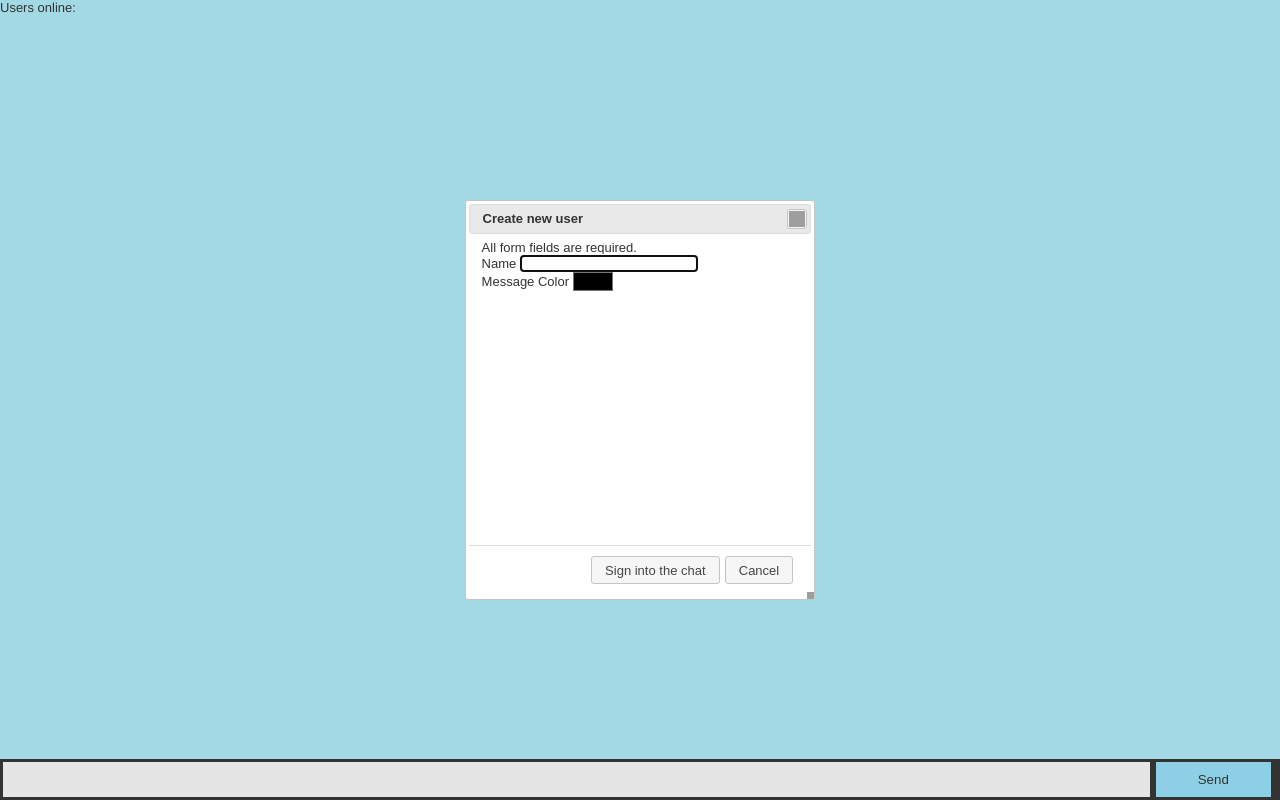
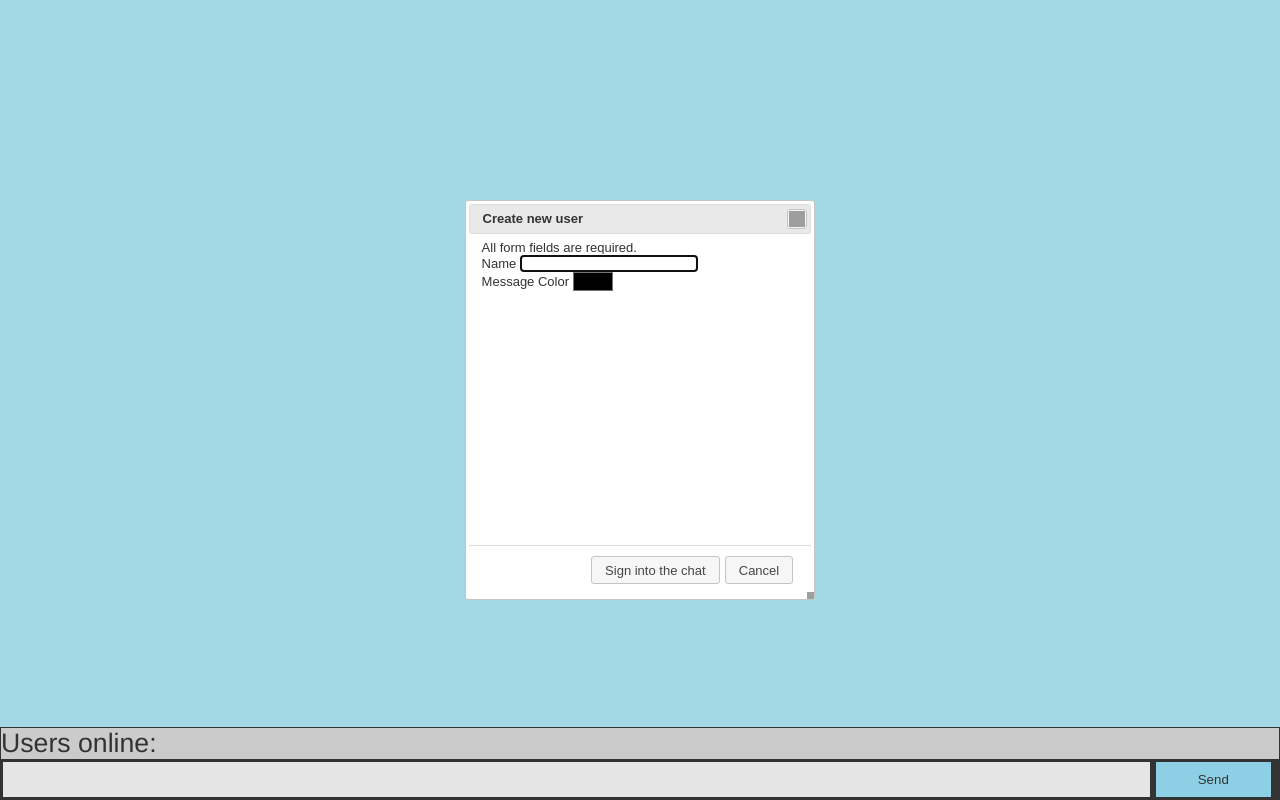
Before and after one commit to rosseng/nodejs-chatutil, a website: page index.html in a window 1280 px wide. Drawn offline with nearby package versions, Linux system fonts and the light colour scheme; grey boxes are pictures that could not be loaded.

Commit message:
Style and syntax

```diff
--- a/index.html
+++ b/index.html
@@ -12,12 +12,14 @@
 				#messages li { padding: 5px 10px; }
 				#messages li:nth-child(odd) { background: white; }
 				#chatContainer {  scroll: auto }
-	  #footer { height: 40pt;}
+				#footer { height: 38pt;}
 				#usersOn {position: fixed; bottom: 30pt; font: 24px Helvetica, Arial; background-color:#A0EEFF; width:100%;}
 				.connection {color:green; font-style:italic;}
 				.disconnection {color:red; font-style:italic;}
 				.userPad {padding-right: 5pt;}
 				#msgColor {width: 30pt; }
+				#users {font-size: 15pt;}
+				#liveUsers {position: fixed;bottom:30pt;font-size:20pt;width:100%;background-color:#dadada;border:thin solid black;}
 			</style>
 		<link rel="stylesheet" href="//code.jquery.com/ui/1.12.1/themes/base/jquery-ui.css">
 		<script src="https://code.jquery.com/jquery-1.12.4.js"></script>
@@ -28,13 +30,10 @@
 	<body>
 		<div id="dialog-form" title="Create new user">
 			<p class="validateTips">All form fields are required.</p>
-
 			<form id = "chatLogin">
-
 				<label for="name">Name</label>
 				<input type="text" name="name" id="name" value="" class="text ui-widget-content ui-corner-all">
 				<p>
-
 					<label for="msgColor">Message Color</label>
 					<select name="msgColor" id="msgColor" style="background-color: black">
 						<option value="black" selected style="background-color: black"></option>
@@ -48,12 +47,11 @@
 					</select>
 		  <!-- Allow form submission with keyboard without duplicating the dialog button -->
 				<input type="submit" tabindex="-1" style="position:absolute; top:-1000px">
-
 			</form>
 		</div>
     <div id="chatContainer">
         <ul id="messages"></ul>
-		<div style="position: fixed;">Users online:
+		<div id="liveUsers">Users online:
 			<span id="users"></span>
 		</div>
 		<div id="footer">&nbsp;</div>
```
Lines whose indentation alone changed are shown as unchanged.
